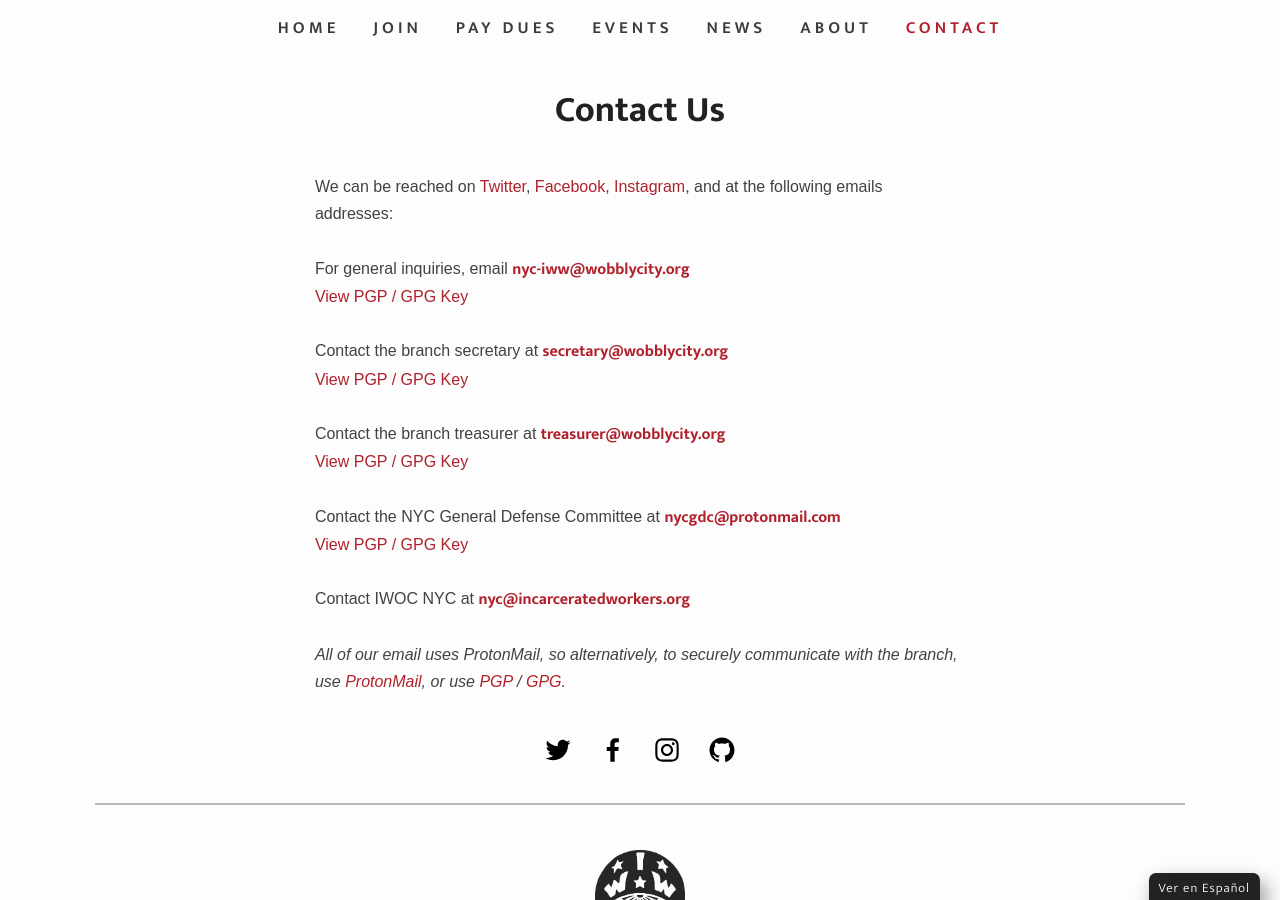
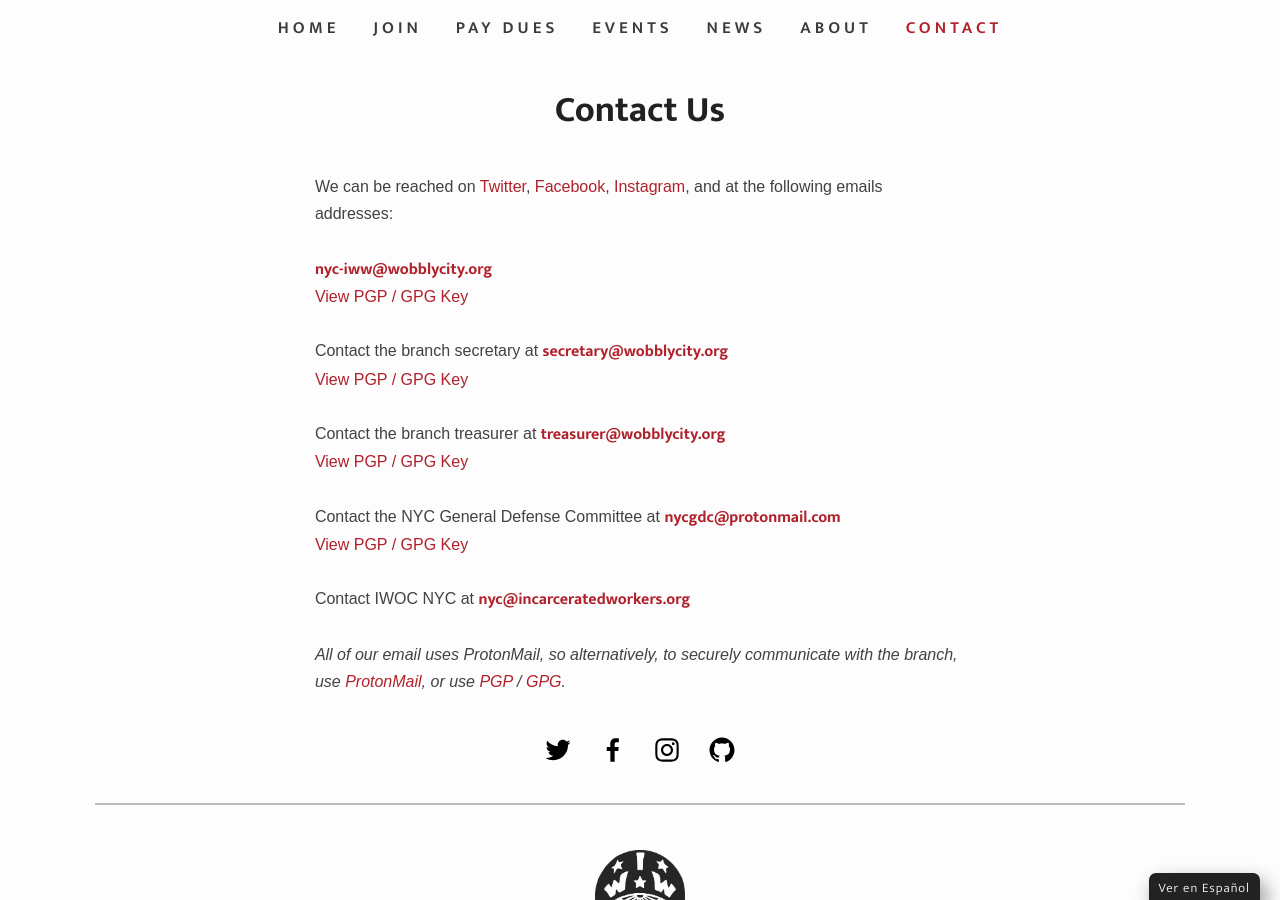
Before and after one commit to IWW-NYC-GMB/iww.nyc, a Jekyll site: the page built from contact.html, in a window 1280 px wide and 900 px high, scrolled down 605 px. Built offline with Jekyll 4.4.1, drawn with Linux system fonts in a browser that asks for light colours; some web fonts are replaced.

Commit message:
Update contact.html

```diff
--- a/contact.html
+++ b/contact.html
@@ -8,7 +8,7 @@
 <p>
 We can be reached on <a href="https://twitter.com/{{ site.twitter_username| cgi_escape | escape }}" tagret="_blank">Twitter</a>, <a href="https://www.facebook.com/{{ site.facebook_username| cgi_escape | escape }}" tagret="_blank">Facebook</a>, <a href="https://instagram.com/{{ site.instagram_username| cgi_escape | escape }}" tagret="_blank">Instagram</a>, and at the following emails addresses:<br><br>
 
-For general inquiries, email <a href="mailto:nyc-iww@wobblycity.org"><strong>nyc-iww@wobblycity.org</strong></a><br>
+<a href="mailto:nyc-iww@wobblycity.org"><strong>nyc-iww@wobblycity.org</strong></a><br>
 <a id="nyc-iwwA" onclick="showHideDiv('nyc-iwwD', 'nyc-iwwA')" style="cursor:pointer;">View PGP / GPG Key</a><br><br>
 <div id="nyc-iwwD" style="display:none;margin-left:15px;">
 <a href="{{site.baseurl}}/assets/keys/publickey.nyc-iww@wobblycity.org.asc">Download Public Key (.asc)</a><br>
```
